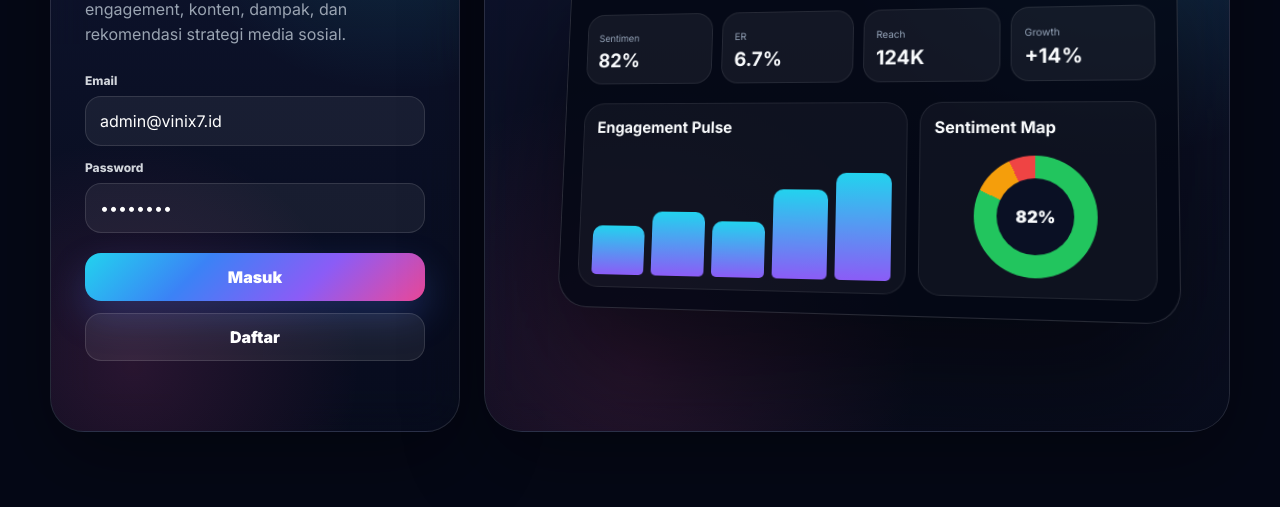
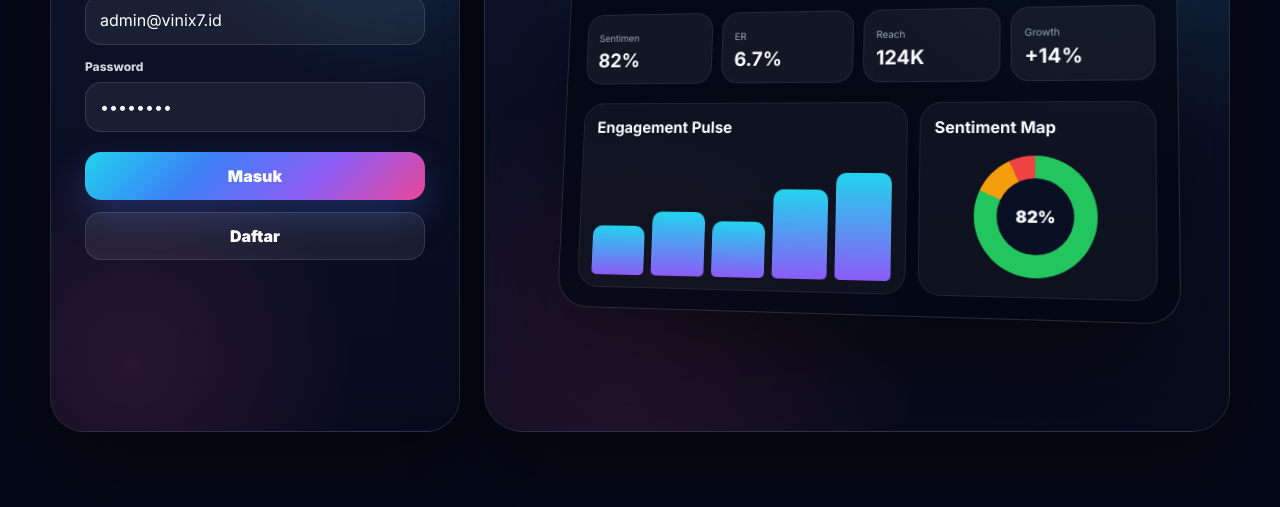
Before and after one commit to Mongel-Reload/Social-Analyst-Vinix7, a website: page index.html in a window 1280 px wide. Shown: the part 293-800 px from the top of the page. Drawn offline with nearby package versions, Linux system fonts and the light colour scheme.

Commit message:
Remove introductory paragraph from login section
Removed the introductory paragraph from the login section.

```diff
--- a/index.html
+++ b/index.html
@@ -77,7 +77,6 @@ canvas{width:100%!important;max-height:300px}.table{overflow:auto;border-radius:
     <div class="auth">
       <img src="assets/vinix7-logo.png" class="logo" alt="Vinix7 Logo">
       <h1>Selamat Datang 👋</h1>
-      <p>Dashboard AI untuk analisis sentimen, engagement, konten, dampak, dan rekomendasi strategi media sosial.</p>
       <form id="loginForm">
         <div class="field"><label>Email</label><input value="admin@vinix7.id"></div>
         <div class="field"><label>Password</label><input type="password" value="password"></div>
```
